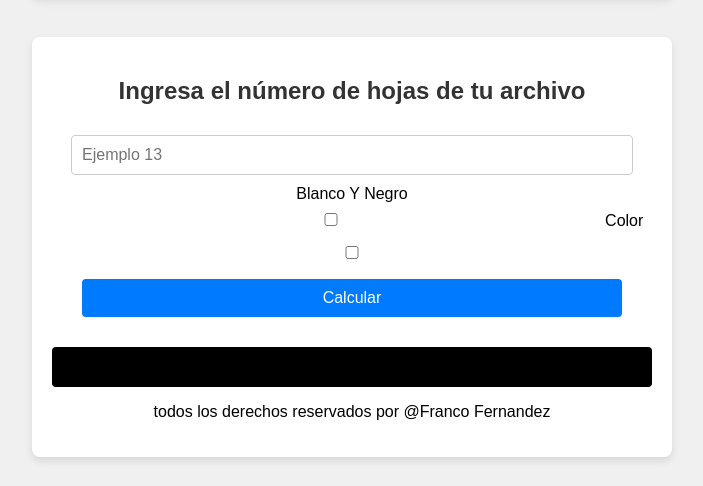
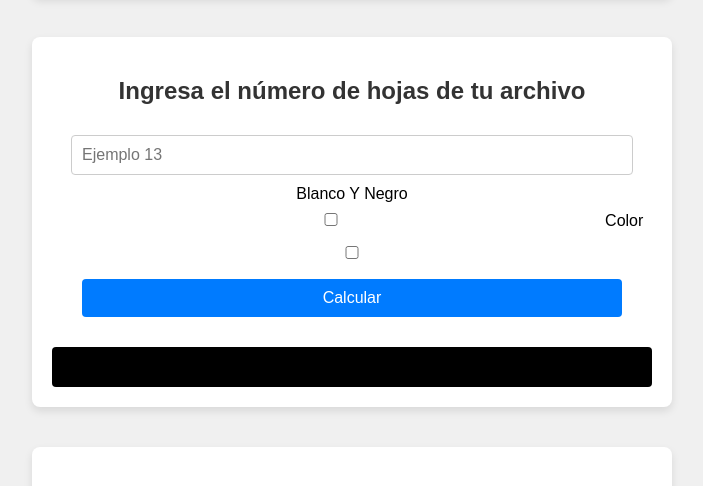
Before and after one commit to Franux77/calculadoraDeImpresiones, a plain HTML site: page index.html in a window 1280 px wide. Shown: the part 201-687 px from the top of the page, without its empty margins (288-991 px from the left). Drawn offline with Linux system fonts and the light colour scheme.

Commit message:
quitamos en le footer

```diff
--- a/index.html
+++ b/index.html
@@ -102,7 +102,7 @@
         <button id="boton">Calcular</button>
 
         <div id="resultado" class="resultado"></div>
-        <footer>todos los derechos reservados por @Franco Fernandez</footer>
+        <!-- <footer>todos los derechos reservados por @Franco Fernandez</footer> -->
     </main>
 
     <script>
```
